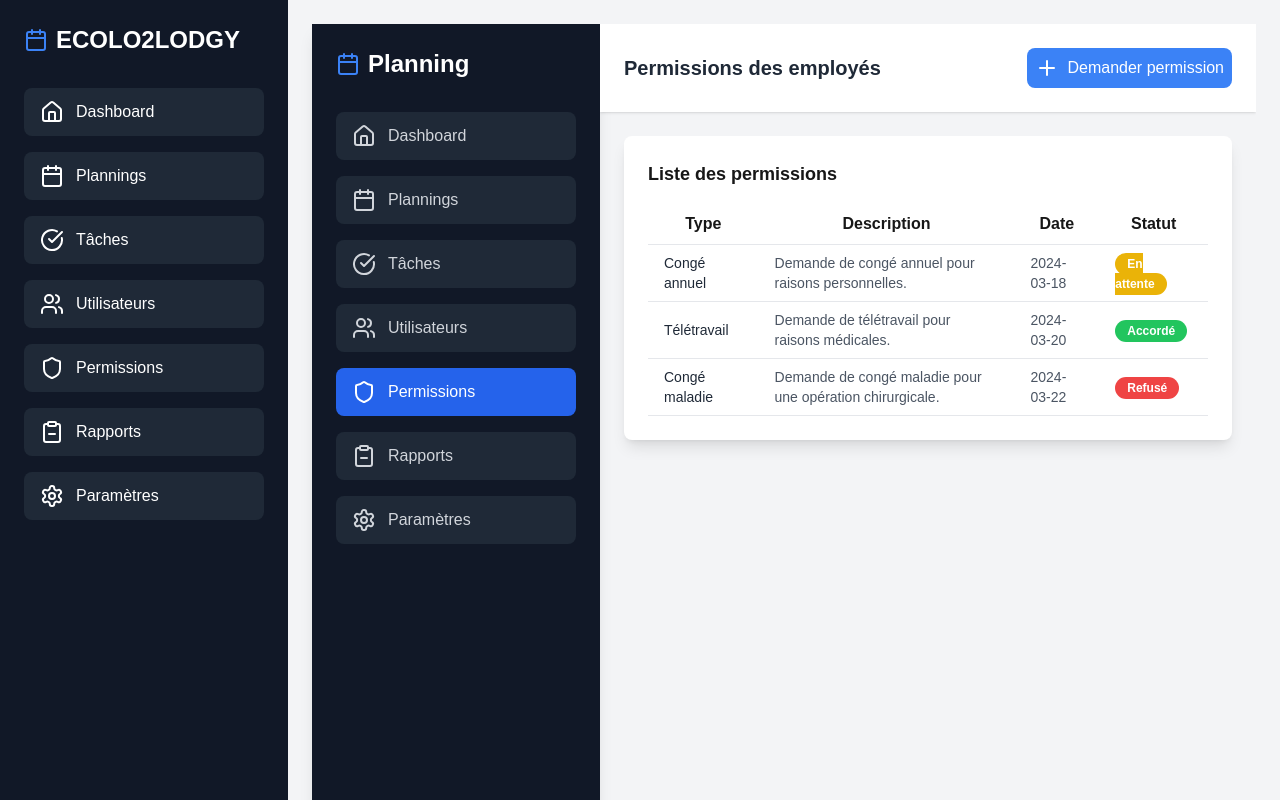
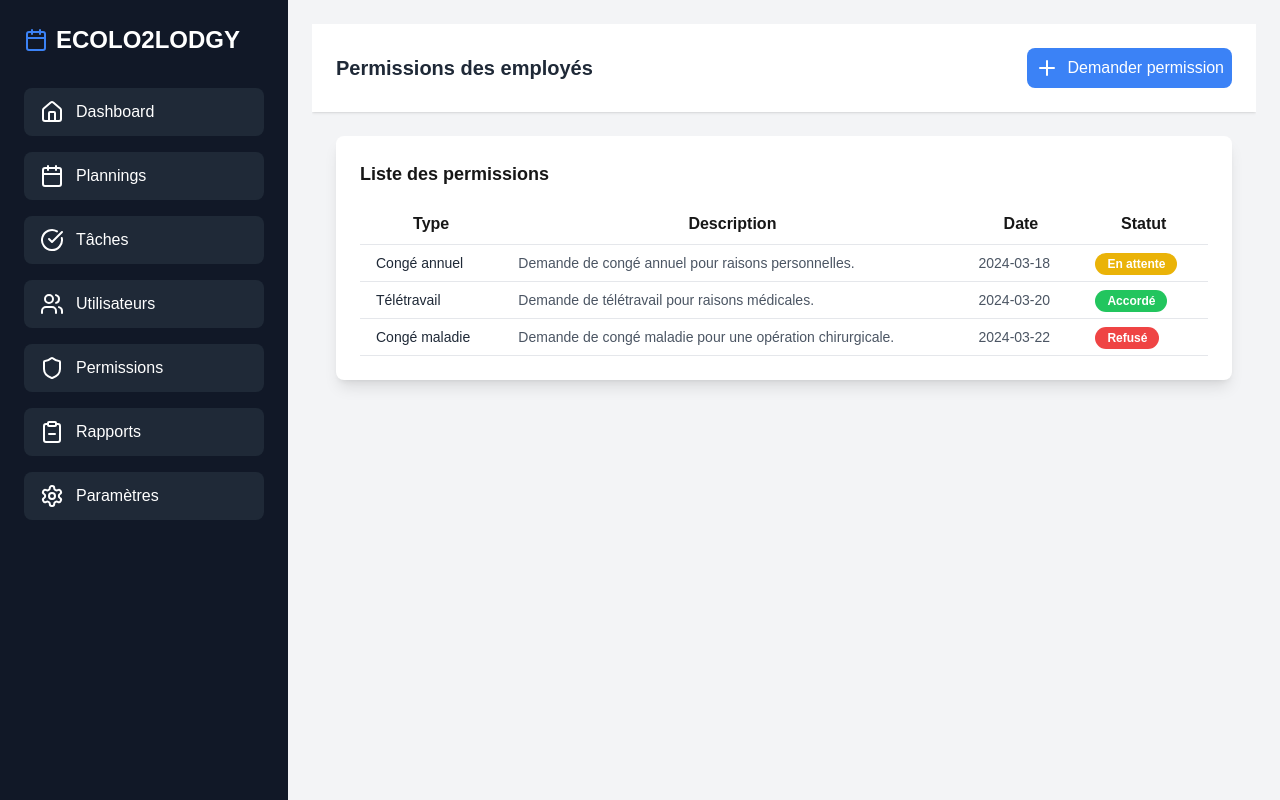
Before and after one commit to Eco2lodgy-Company/planning, a Next.js app: page /employees/permission in a window 1280 px wide. Built offline with nearby package versions, Linux system fonts and the light colour scheme.

Commit message:
adding sidebar inside permissions page

```diff
--- a/src/app/employees/permission/page.js
+++ b/src/app/employees/permission/page.js
@@ -93,50 +93,18 @@
     }
   };
 
-  const navigationItems = [
-    { name: 'Dashboard', icon: Home, path: '/employees' },
-    { name: 'Plannings', icon: Calendar, path: '/employees/plannings' },
-    { name: 'Tâches', icon: CircleCheckBig, path: '/employees/tasks' },
-    { name: 'Utilisateurs', icon: Users, path: '/users' },
-    { name: 'Permissions', icon: Shield, path: '/employees/permission' },
-    { name: 'Rapports', icon: ClipboardMinus, path: '/permissions' },
-    { name: 'Paramètres', icon: Settings, path: '/settings' },
-  ];
+
 
   if (loading) {
     return (
-      <div className="flex items-center justify-center h-screen bg-gray-900">
+      <div className="flex items-center justify-center h-screen bg-transparent">
         <div className="animate-spin rounded-full h-16 w-16 border-t-4 border-blue-500"></div>
       </div>
     );
-  }
+}
 
   return (
     <div className="flex h-screen bg-gray-100">
-      {/* Sidebar */}
-      <motion.aside
-        initial={{ x: -200 }}
-        animate={{ x: 0 }}
-        transition={{ type: 'spring', stiffness: 60 }}
-        className="w-72 bg-gray-900 text-white shadow-lg p-6 flex flex-col"
-      >
-        <h1 className="text-2xl font-bold flex items-center gap-2">
-          <Calendar className="text-blue-500" /> Planning
-        </h1>
-        <nav className="mt-8 space-y-4">
-          {navigationItems.map((item) => (
-            <Link
-              key={item.name}
-              href={item.path} // ✅ Next.js
-              className={`flex items-center gap-3 py-3 px-4 rounded-lg transition ${
-                pathname === item.path ? 'bg-blue-600 text-white' : 'bg-gray-800 hover:bg-blue-600 text-gray-300'
-              }`}
-            >
-              <item.icon aria-hidden="true" /> {item.name}
-            </Link>
-          ))}
-        </nav>
-      </motion.aside>
 
       {/* Main Content */}
       <div className="flex-1 flex flex-col overflow-hidden">
```
